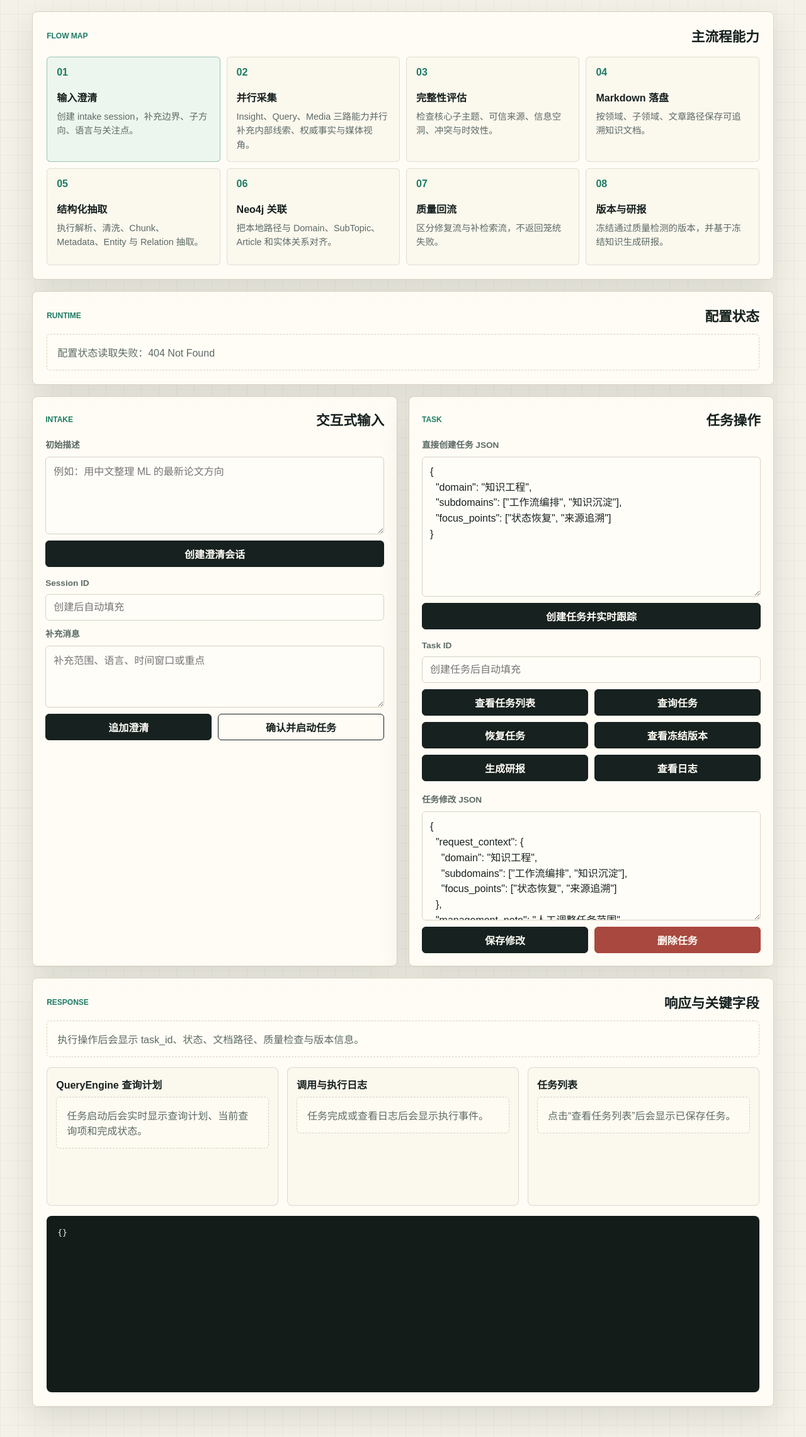
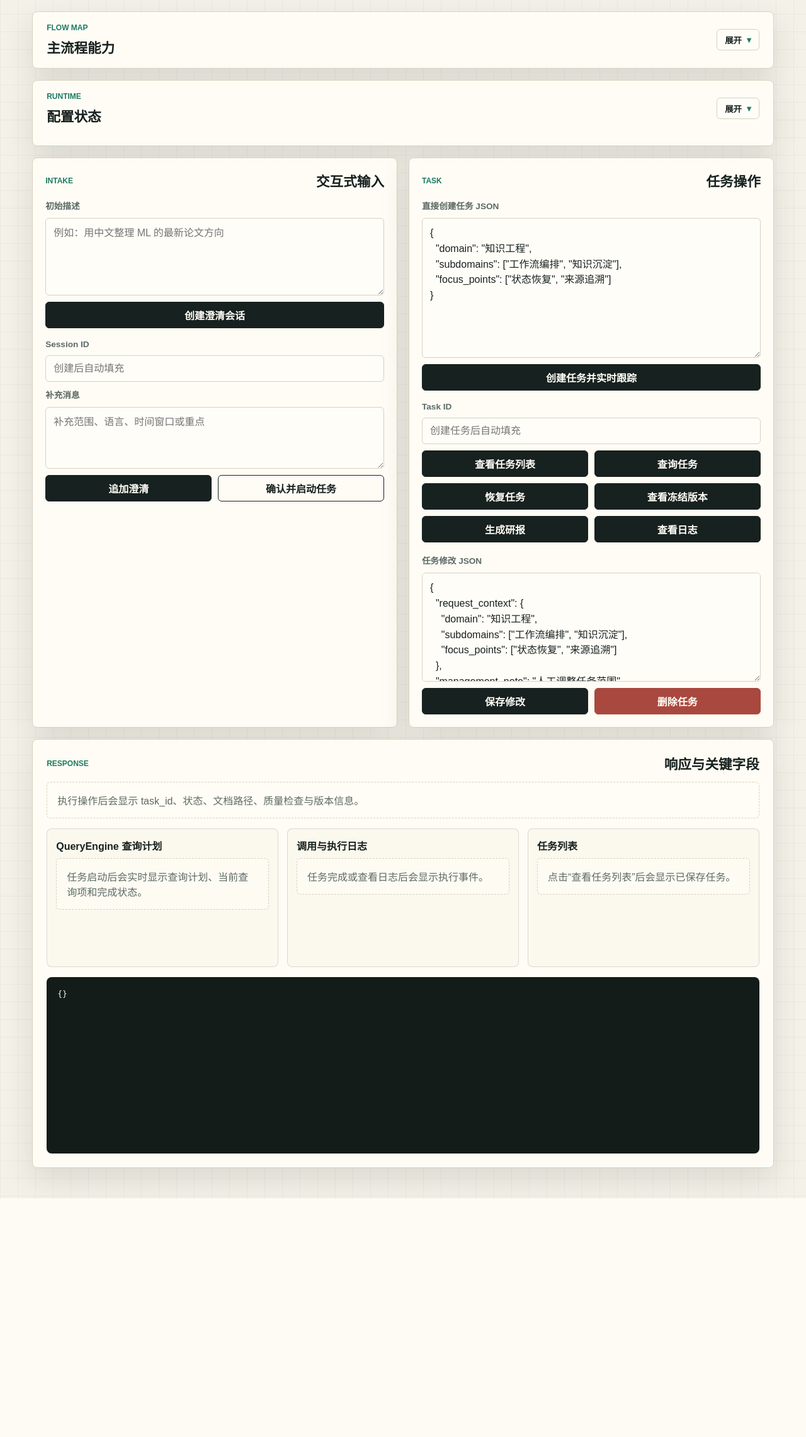
Before and after one commit to crabin/knowledgeforge, a Python web app: template knowledgeforge/templates/index.html in a window 1280 px wide. Shown: the part 173-2454 px from the top of the page at 63% size. After the commit the page ends 2075 px from the top, so only its background shows below. Run offline with Jinja, Linux system fonts and the light colour scheme; the template is opened without the code that fills it, so the values that code supplies are empty.

Commit message:
feat(ui): collapse top dashboard panels

```diff
--- a/knowledgeforge/static/css/dashboard.css
+++ b/knowledgeforge/static/css/dashboard.css
@@ -134,6 +134,10 @@ h3 {
   padding: 22px;
 }
 
+.collapsible-panel {
+  padding: 0;
+}
+
 .section-heading {
   display: flex;
   justify-content: space-between;
@@ -144,6 +148,74 @@ h3 {
 
 .section-heading.compact {
   margin-bottom: 14px;
+}
+
+.collapsible-summary {
+  min-height: 68px;
+  margin-bottom: 0;
+  padding: 18px 22px;
+  cursor: pointer;
+  list-style: none;
+  align-items: center;
+}
+
+.collapsible-summary::-webkit-details-marker {
+  display: none;
+}
+
+.collapsible-summary .eyebrow {
+  display: block;
+}
+
+.summary-title {
+  display: block;
+  font-size: 1.35rem;
+  font-weight: 800;
+}
+
+.summary-state {
+  display: inline-flex;
+  align-items: center;
+  min-height: 34px;
+  padding: 0 12px;
+  border: 1px solid var(--line);
+  border-radius: 6px;
+  color: var(--ink);
+  background: #fffdf8;
+  font-size: 0.84rem;
+  font-weight: 800;
+}
+
+.summary-state::after {
+  content: "▾";
+  margin-left: 8px;
+  color: var(--green);
+}
+
+.collapsible-panel[open] .summary-state {
+  color: var(--green);
+}
+
+.collapsible-panel[open] .summary-state::before {
+  content: "收起";
+}
+
+.collapsible-panel[open] .summary-state {
+  font-size: 0;
+}
+
+.collapsible-panel[open] .summary-state::before,
+.collapsible-panel[open] .summary-state::after {
+  font-size: 0.84rem;
+}
+
+.collapsible-panel[open] .summary-state::after {
+  content: "▴";
+}
+
+.collapsible-panel[open] .flow-grid,
+.collapsible-panel[open] .config-grid {
+  padding: 0 22px 22px;
 }
 
 .flow-grid {
--- a/knowledgeforge/templates/index.html
+++ b/knowledgeforge/templates/index.html
@@ -23,11 +23,14 @@
     </header>
 
     <main class="dashboard-shell">
-      <section class="panel hero-panel" aria-labelledby="flow-title">
-        <div class="section-heading">
-          <p class="eyebrow">Flow Map</p>
-          <h2 id="flow-title">主流程能力</h2>
-        </div>
+      <details class="panel hero-panel collapsible-panel">
+        <summary class="section-heading collapsible-summary">
+          <span>
+            <span class="eyebrow">Flow Map</span>
+            <span class="summary-title" id="flow-title">主流程能力</span>
+          </span>
+          <span class="summary-state">展开</span>
+        </summary>
         <div class="flow-grid">
           <article class="flow-step active">
             <span>01</span>
@@ -70,17 +73,20 @@
             <p>冻结通过质量检测的版本，并基于冻结知识生成研报。</p>
           </article>
         </div>
-      </section>
+      </details>
 
-      <section class="panel config-panel" aria-labelledby="config-title">
-        <div class="section-heading compact">
-          <p class="eyebrow">Runtime</p>
-          <h2 id="config-title">配置状态</h2>
-        </div>
+      <details class="panel config-panel collapsible-panel">
+        <summary class="section-heading compact collapsible-summary">
+          <span>
+            <span class="eyebrow">Runtime</span>
+            <span class="summary-title" id="config-title">配置状态</span>
+          </span>
+          <span class="summary-state">展开</span>
+        </summary>
         <div class="config-grid" id="config-grid">
           <div class="empty-state">正在读取配置状态</div>
         </div>
-      </section>
+      </details>
 
       <section class="workbench">
         <div class="panel" aria-labelledby="intake-title">
```
Also changed, not shown: progress.md (+19 -1 lines).
